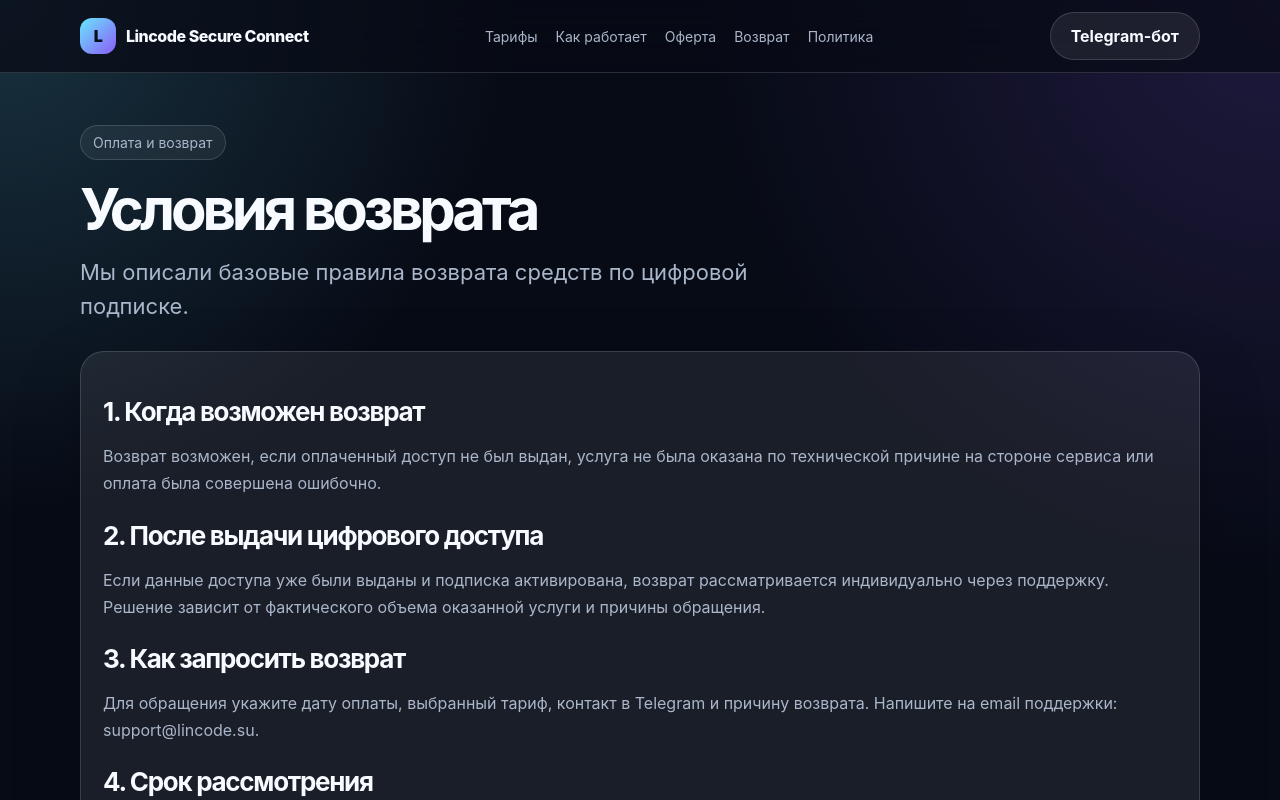
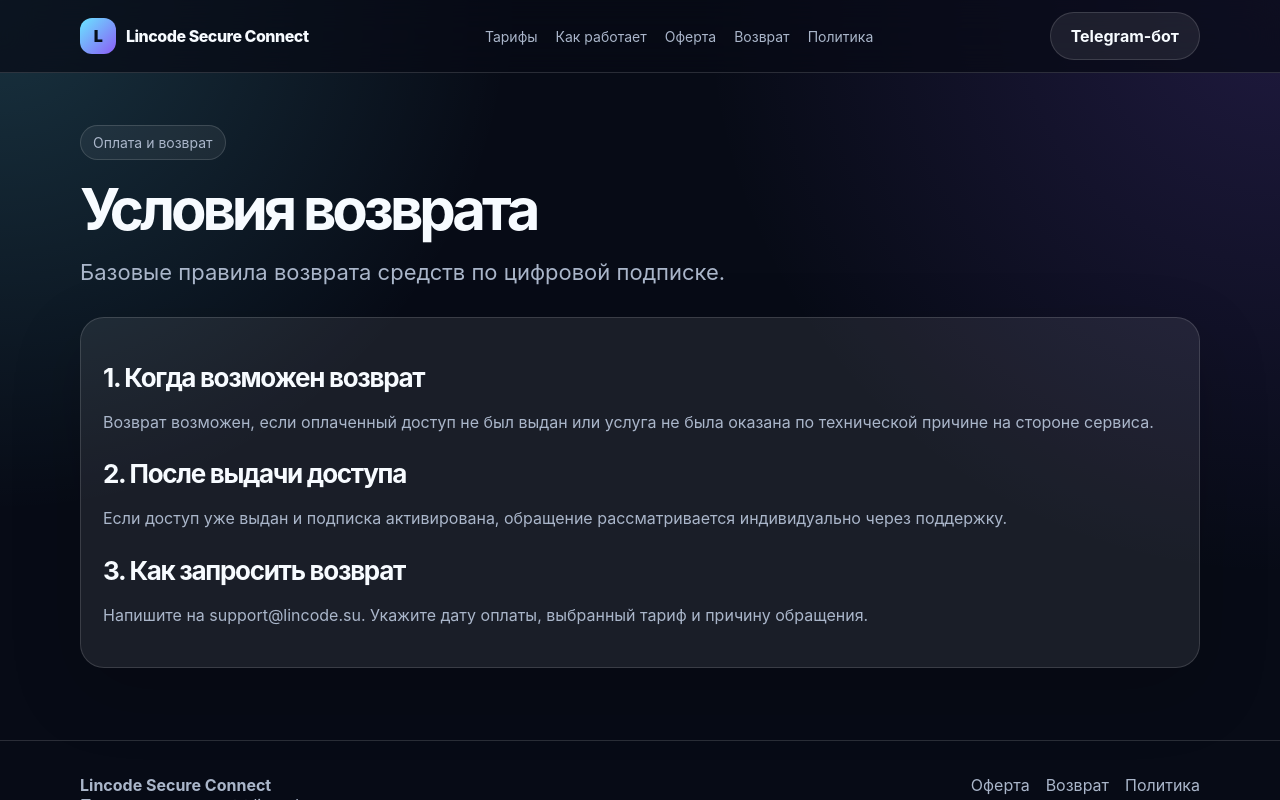
Before and after one commit to linkoln-1/vpn-lending, a Next.js app: page /refund in a window 1280 px wide. Shown: the top 800 px of the page. Built offline with nearby package versions, Linux system fonts and the light colour scheme.

Commit message:
Use relative imports in refund page

```diff
--- a/app/refund/page.jsx
+++ b/app/refund/page.jsx
@@ -1,6 +1,6 @@
-import { Header } from '@/components/Header';
-import { Footer } from '@/components/Footer';
-import { site } from '@/lib/site';
+import { Header } from '../../components/Header';
+import { Footer } from '../../components/Footer';
+import { site } from '../../lib/site';
 
 export const metadata = {
   title: `Условия возврата — ${site.name}`,
@@ -15,20 +15,14 @@ export default function RefundPage() {
         <div className="container">
           <div className="badge">Оплата и возврат</div>
           <h1>Условия возврата</h1>
-          <p className="lead">Мы описали базовые правила возврата средств по цифровой подписке.</p>
-
+          <p className="lead">Базовые правила возврата средств по цифровой подписке.</p>
           <section className="legal-box">
             <h2>1. Когда возможен возврат</h2>
-            <p>Возврат возможен, если оплаченный доступ не был выдан, услуга не была оказана по технической причине на стороне сервиса или оплата была совершена ошибочно.</p>
-
-            <h2>2. После выдачи цифрового доступа</h2>
-            <p>Если данные доступа уже были выданы и подписка активирована, возврат рассматривается индивидуально через поддержку. Решение зависит от фактического объема оказанной услуги и причины обращения.</p>
-
+            <p>Возврат возможен, если оплаченный доступ не был выдан или услуга не была оказана по технической причине на стороне сервиса.</p>
+            <h2>2. После выдачи доступа</h2>
+            <p>Если доступ уже выдан и подписка активирована, обращение рассматривается индивидуально через поддержку.</p>
             <h2>3. Как запросить возврат</h2>
-            <p>Для обращения укажите дату оплаты, выбранный тариф, контакт в Telegram и причину возврата. Напишите на email поддержки: <a href={`mailto:${site.supportEmail}`}>{site.supportEmail}</a>.</p>
-
-            <h2>4. Срок рассмотрения</h2>
-            <p>Обращения рассматриваются в разумный срок после получения всей необходимой информации. Возврат производится тем же способом, которым была проведена оплата, если это технически возможно.</p>
+            <p>Напишите на {site.supportEmail}. Укажите дату оплаты, выбранный тариф и причину обращения.</p>
           </section>
         </div>
       </main>
```
